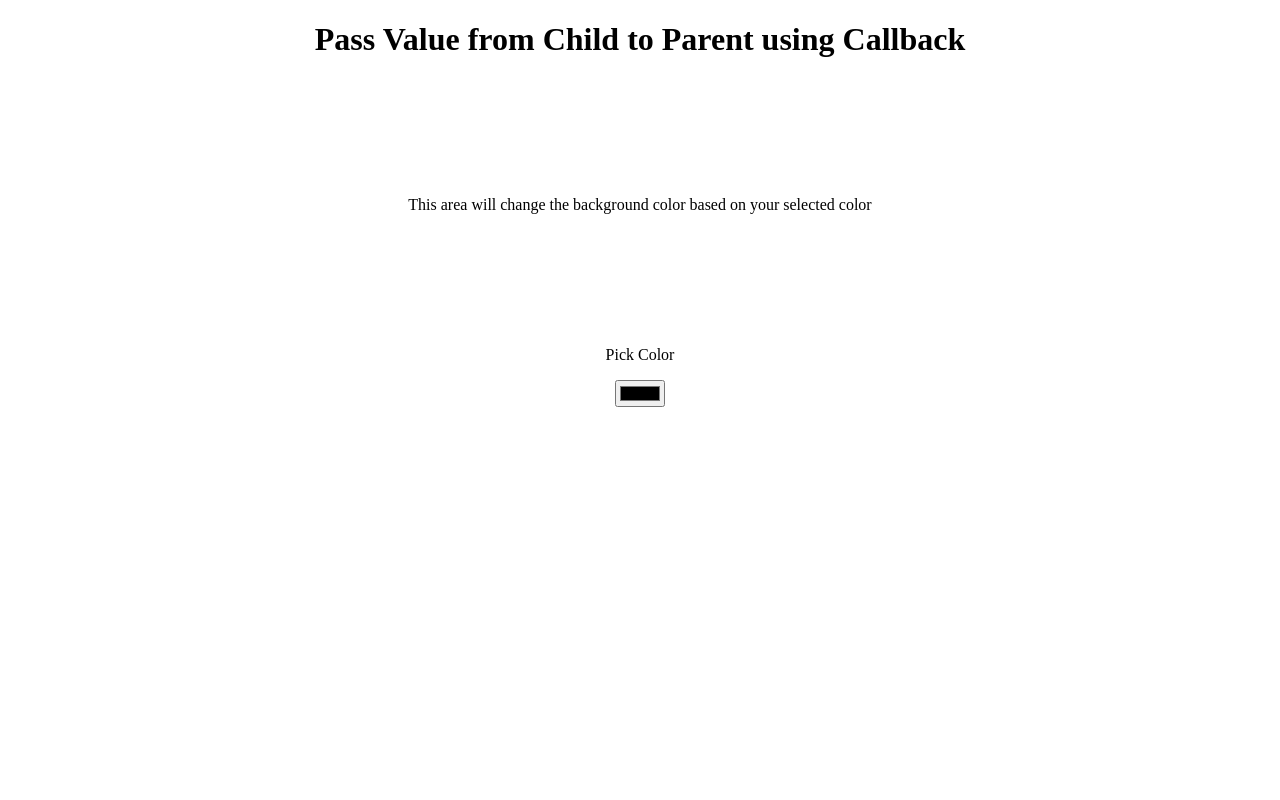
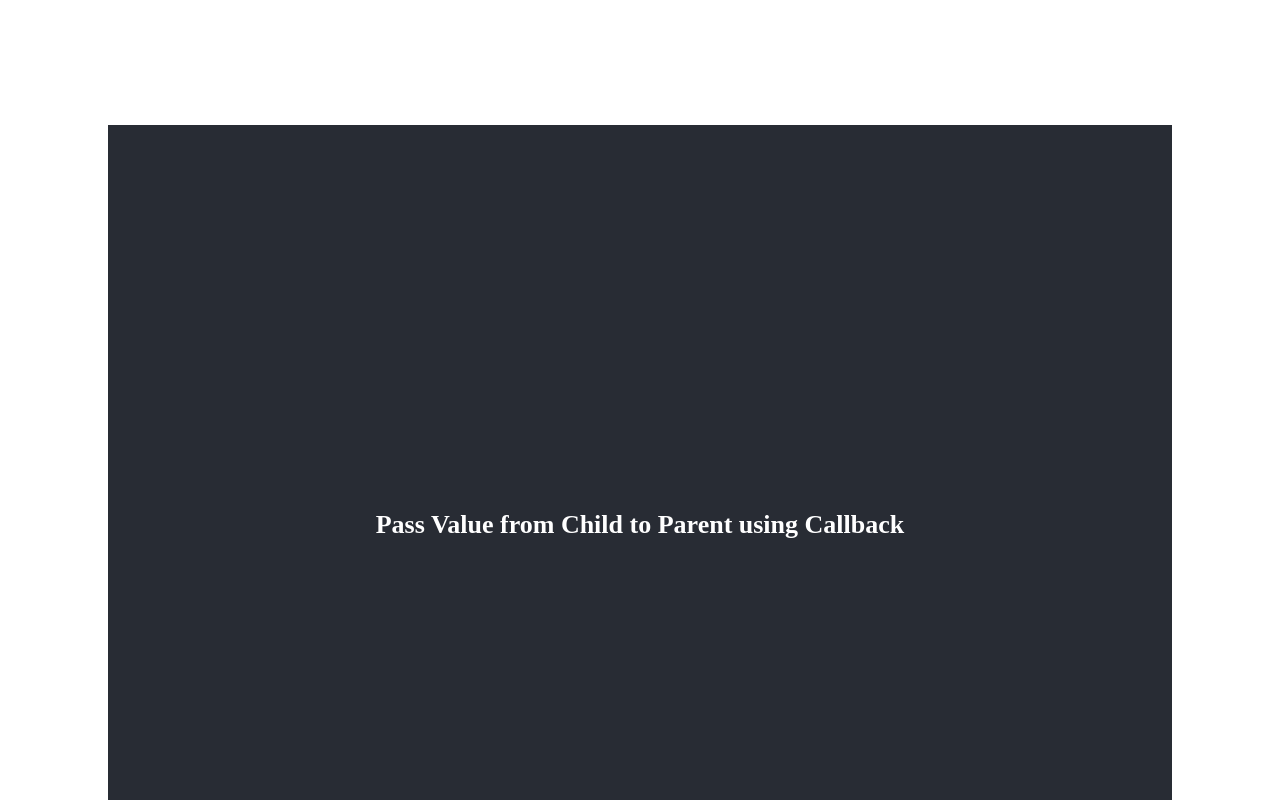
Before and after one commit to verge2015/reactjs-child-to-parent, a React (Create React App) app: page / in a window 1280 px wide. Shown: the top 800 px of the page. Built offline with nearby package versions, Linux system fonts and the light colour scheme.

Commit message:
Transfer header to Parent component

```diff
--- a/src/App.js
+++ b/src/App.js
@@ -5,7 +5,6 @@ function App() {
   return (
     <div className='App-Header'>
     <center>
-      <h1>Pass Value from Child to Parent using Callback</h1>
       <Parent/>
     </center>
     </div>
--- a/src/components/Parent.js
+++ b/src/components/Parent.js
@@ -15,11 +15,13 @@ export default function App() {
     return (
         <>
             <div
+            className='App'
             style={{
                 padding: 100,
                 /* Using the state variable `UIColor` to set the background color of the div. */
                 background: `${UIColor}`
             }}>
+                <h1 className='App-header'>Pass Value from Child to Parent using Callback</h1>
                 <p>This area will change the background color based on your selected color</p>
             </div>
 
```
